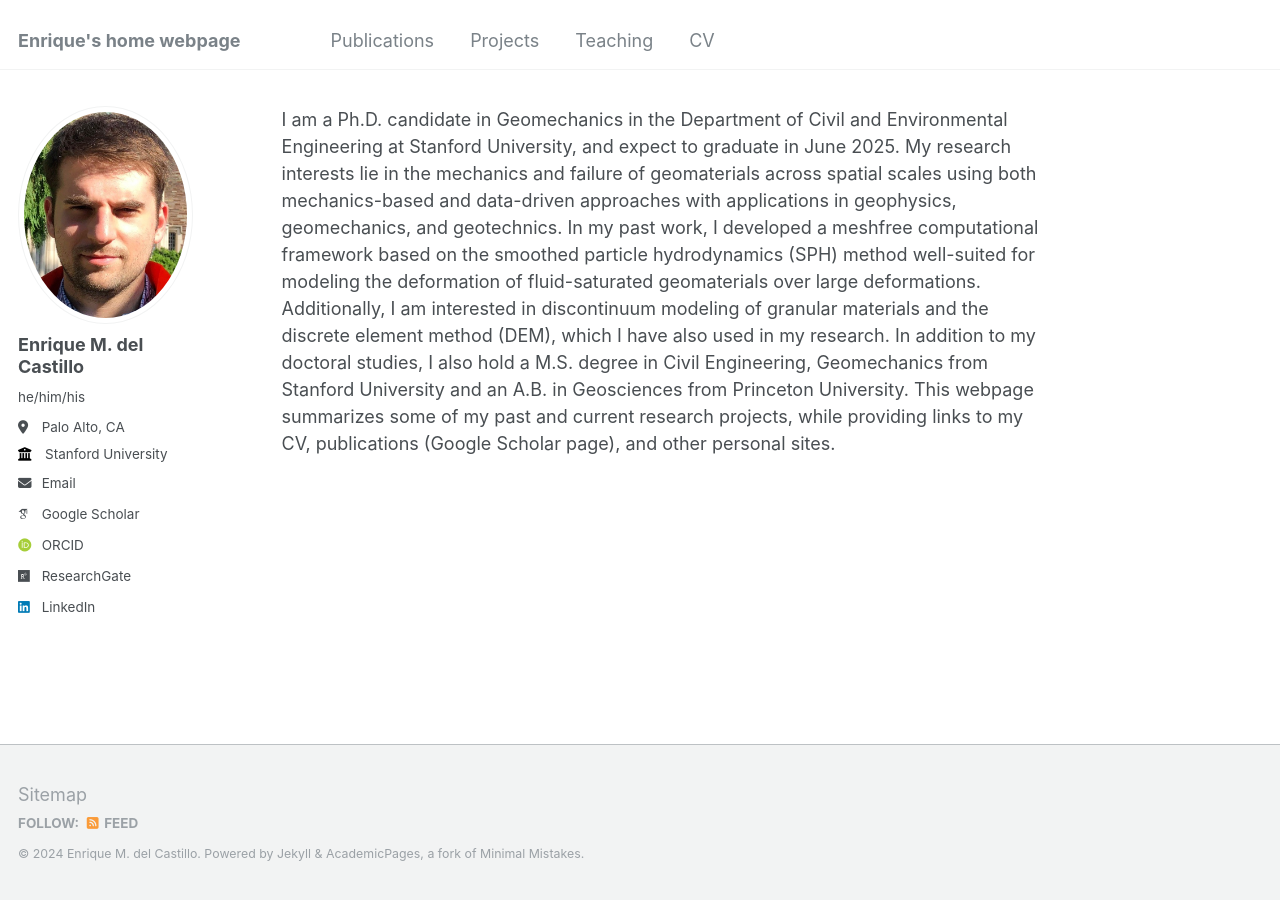
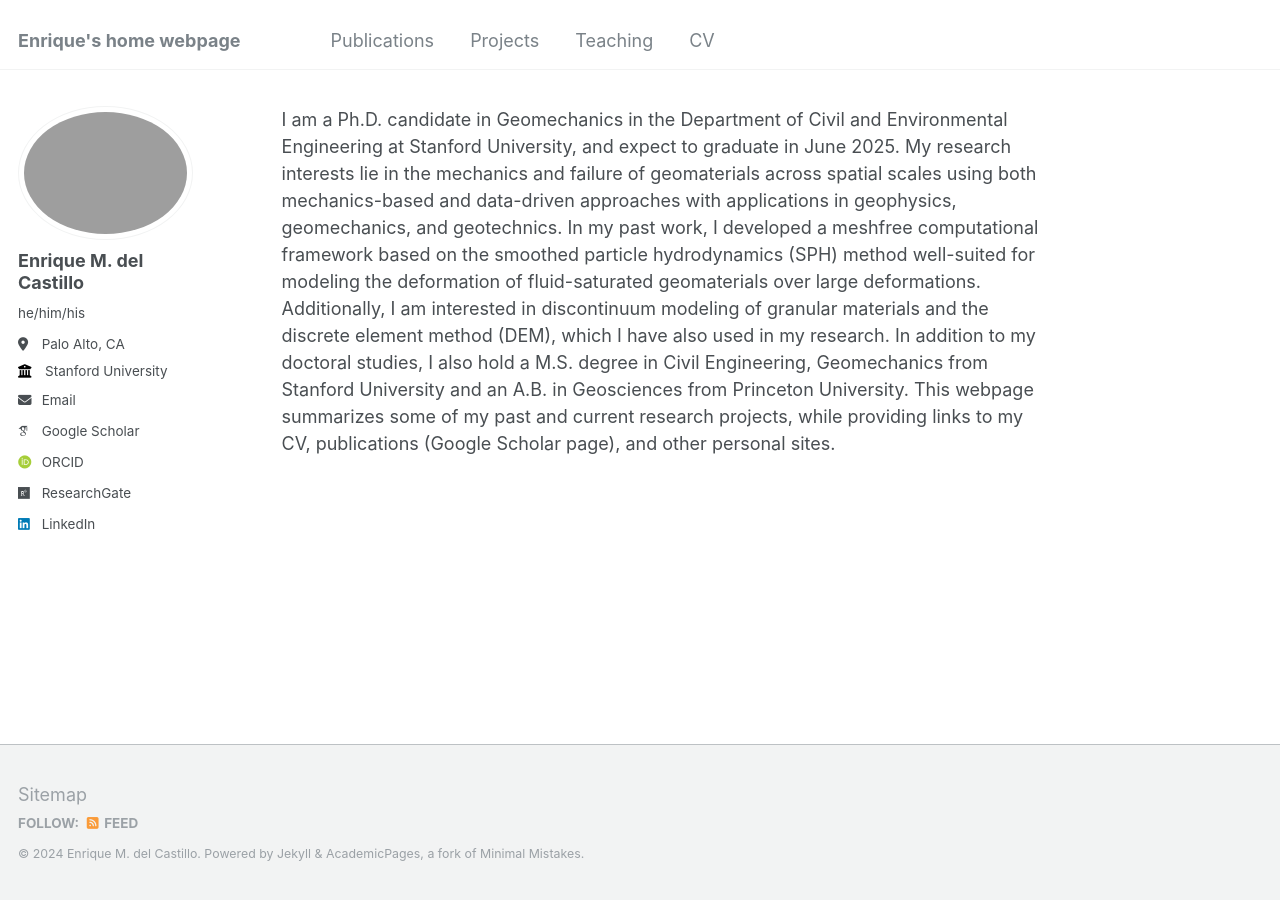
Before and after one commit to emdc19/emdcwebsite, a Jekyll site: the page built from _pages/about.md, in a window 1280 px wide. Built offline with Jekyll 4.4.1, drawn with Linux system fonts in a browser that asks for light colours; some web fonts are replaced.

Commit message:
Update _config.yml

```diff
--- a/_config.yml
+++ b/_config.yml
@@ -21,7 +21,7 @@ repository               : "academicpages/academicpages.github.io"
 #               Additional customization can be done by editing /_includes/author-profile.html
 author:
   # Biographic information
-  avatar           : "fotito.png"
+ # avatar           : "fotito.png"
   name             : "Enrique M. del Castillo"
   pronouns         : "he/him/his"
   bio              : #"Short biography for the left-hand sidebar"
```
